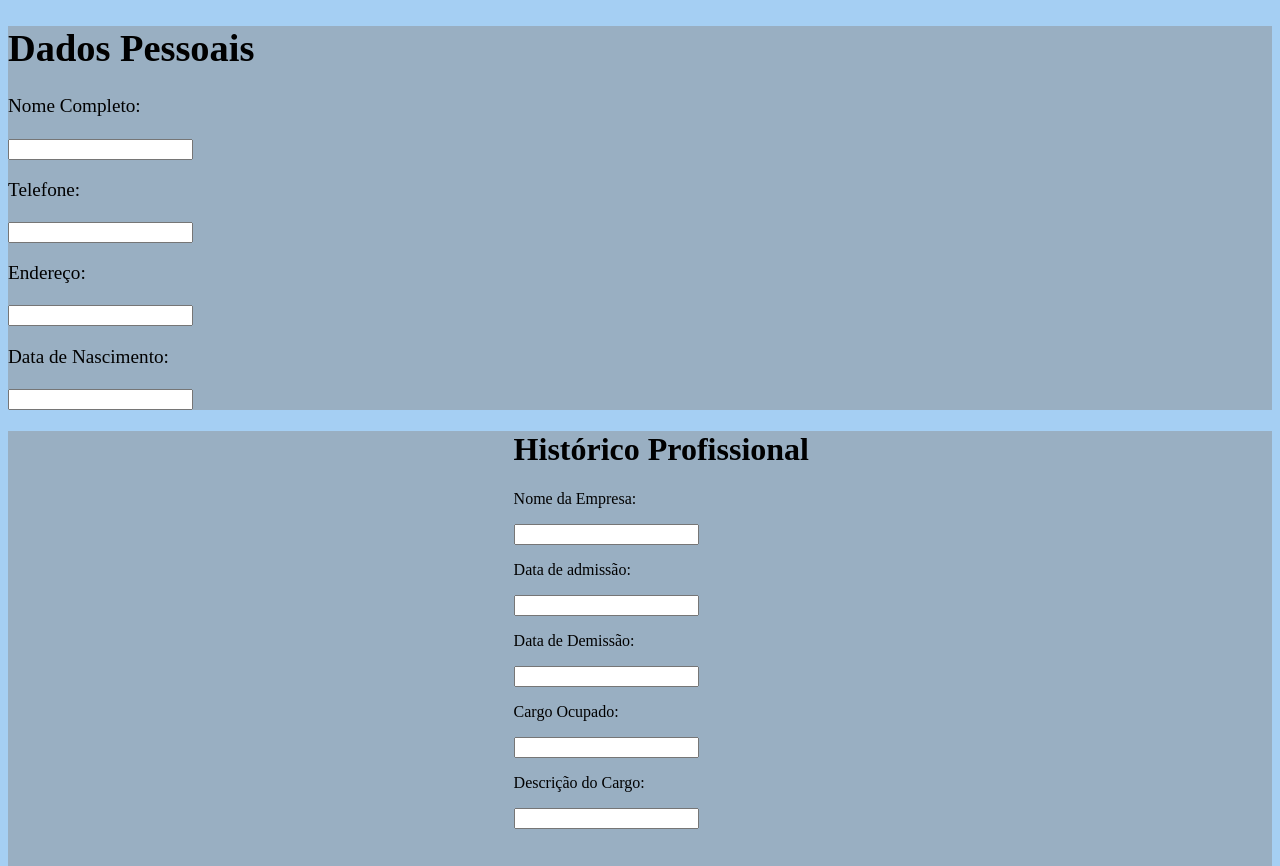
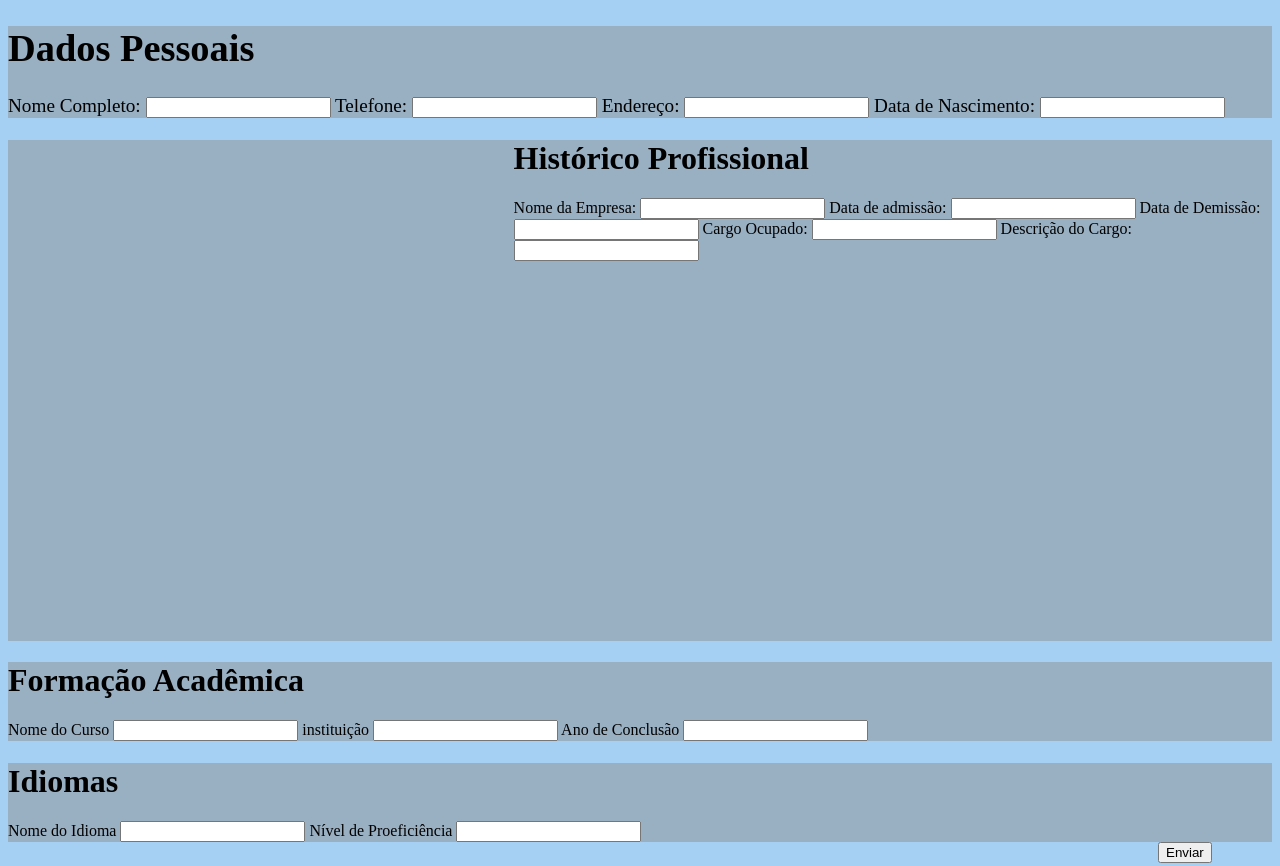
Before and after one commit to GabrielR-Sant05/Curriculo, a plain HTML site: page index.html in a window 1280 px wide. Shown: the top 866 px of the page. Drawn offline with Linux system fonts and the light colour scheme.

Commit message:
Inseri Label

```diff
--- a/index.html
+++ b/index.html
@@ -9,60 +9,60 @@
 <body>
     <div class="PersonData" style="font-size: larger;">
         <h1>Dados Pessoais</h1>
-        <p>Nome Completo: </p>
-        <input type="text">
+        <label for="nome">Nome Completo: </label>
+        <input type="text" id="nome">
 
-        <p>Telefone: </p>
-        <input type="number">
+        <label for="telefone">Telefone: </label>
+        <input type="text" id="telefone">
 
-        <p>Endereço: </p>
-        <input type="text">
+        <label for="endereco">Endereço: </label>
+        <input type="text" id="endereco">
 
-        <p>Data de Nascimento: </p>
-        <input type="datetime">
+        <label for="datan">Data de Nascimento: </label>
+        <input type="datetime" id="datan">
     </div>
 
     <div class="ProfissionalData">
         <h1>Histórico Profissional</h1>
-        <p>Nome da Empresa: </p>
-        <input type="text">
+        <label for="empresa">Nome da Empresa: </label>
+        <input type="text" id="empresa">
 
-        <p>Data de admissão: </p>
-        <input type="datetime">
+        <label for="dataa">Data de admissão: </label>
+        <input type="datetime" id="dataa">
 
-        <p>Data de Demissão: </p>
-        <input type="datetime">
+        <label for="datad">Data de Demissão: </label>
+        <input type="datetime" id="datad">
 
-        <p>Cargo Ocupado: </p>
-        <input type="text">
+        <label for="cargo">Cargo Ocupado: </label>
+        <input type="text" id="cargo">
 
-        <p>Descrição do Cargo: </p>
-        <input type="text">
+        <label for="cargodesc">Descrição do Cargo: </label>
+        <input type="text" id="cargodesc">
     </div>
 
     <div class="AcademicData">
         <h1>Formação Acadêmica</h1>
-        <p>Nome do Curso</p>
-        <input type="text">
+        <label for="curso">Nome do Curso</label>
+        <input type="text" id="curso">
 
-        <p>instituição</p>
-        <input type="text">
+        <label for="instituicao">instituição</label>
+        <input type="text" id="instituicao">
 
-        <p>Ano de Conclusão</p>
-        <input type="text">
+        <label for="anoconclusao">Ano de Conclusão</label>
+        <input type="text" id="anoconclusao">
     </div>
 
     <div class="Language">
         <h1>Idiomas</h1>
-        <p>Nome do Idioma</p>
-        <input type="text">
+        <label for="idioma">Nome do Idioma</label>
+        <input type="text" id="idioma">
 
-        <p>Nível de Proeficiência</p>
-        <input type="text">
+        <label for="nivelproeficiencia">Nível de Proeficiência</label>
+        <input type="text" id="nivelproeficiencia">
     </div>
 
     <div id="Send" class="SendData">
-        <input type="button" value="Enviar" id="btn">
+        <button type="button" onclick="enviarFormulario()">Enviar</button>
     </div>
 </body>
 </html>
```
Also changed, not shown: curriculoview.html (added).
